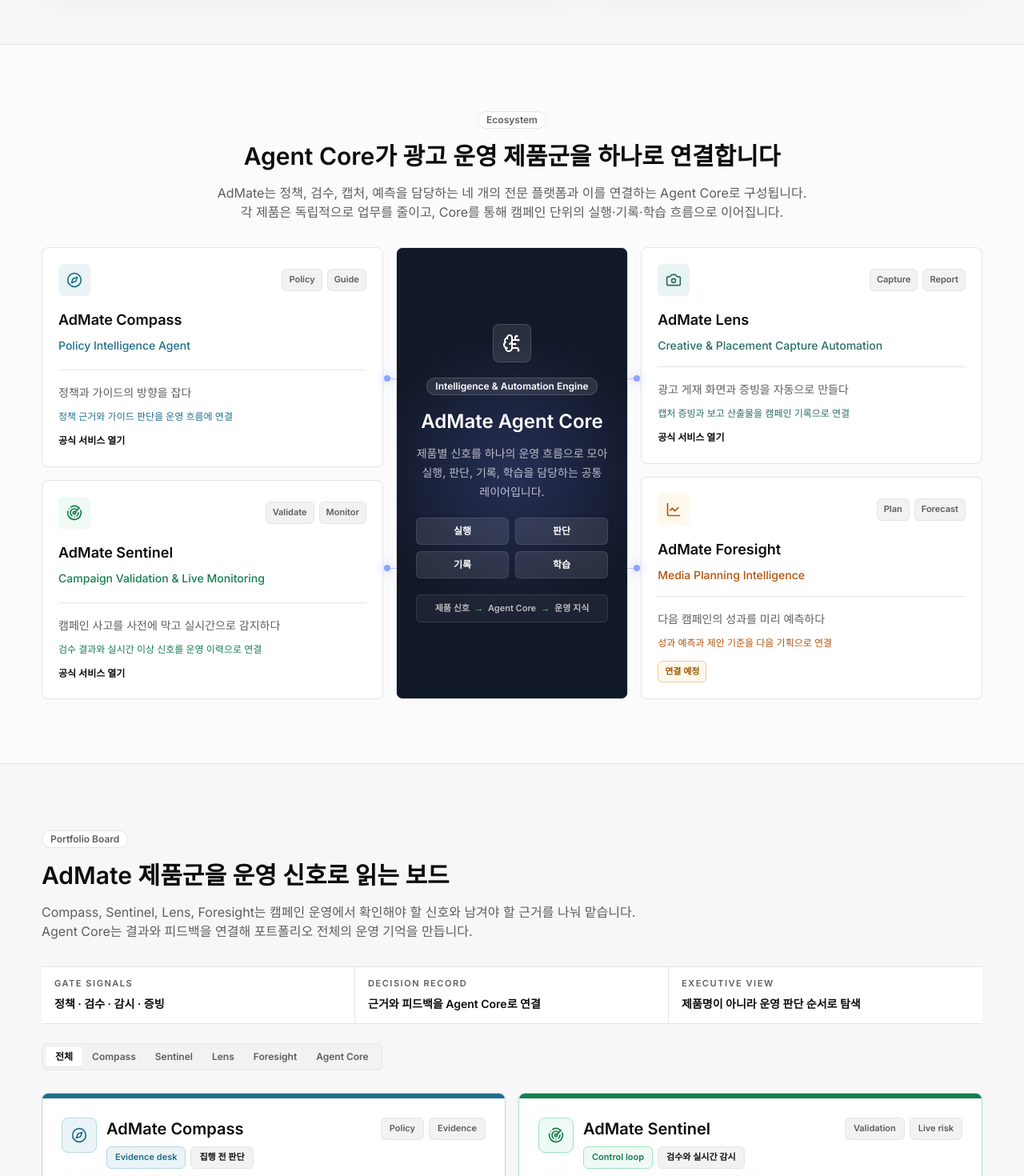
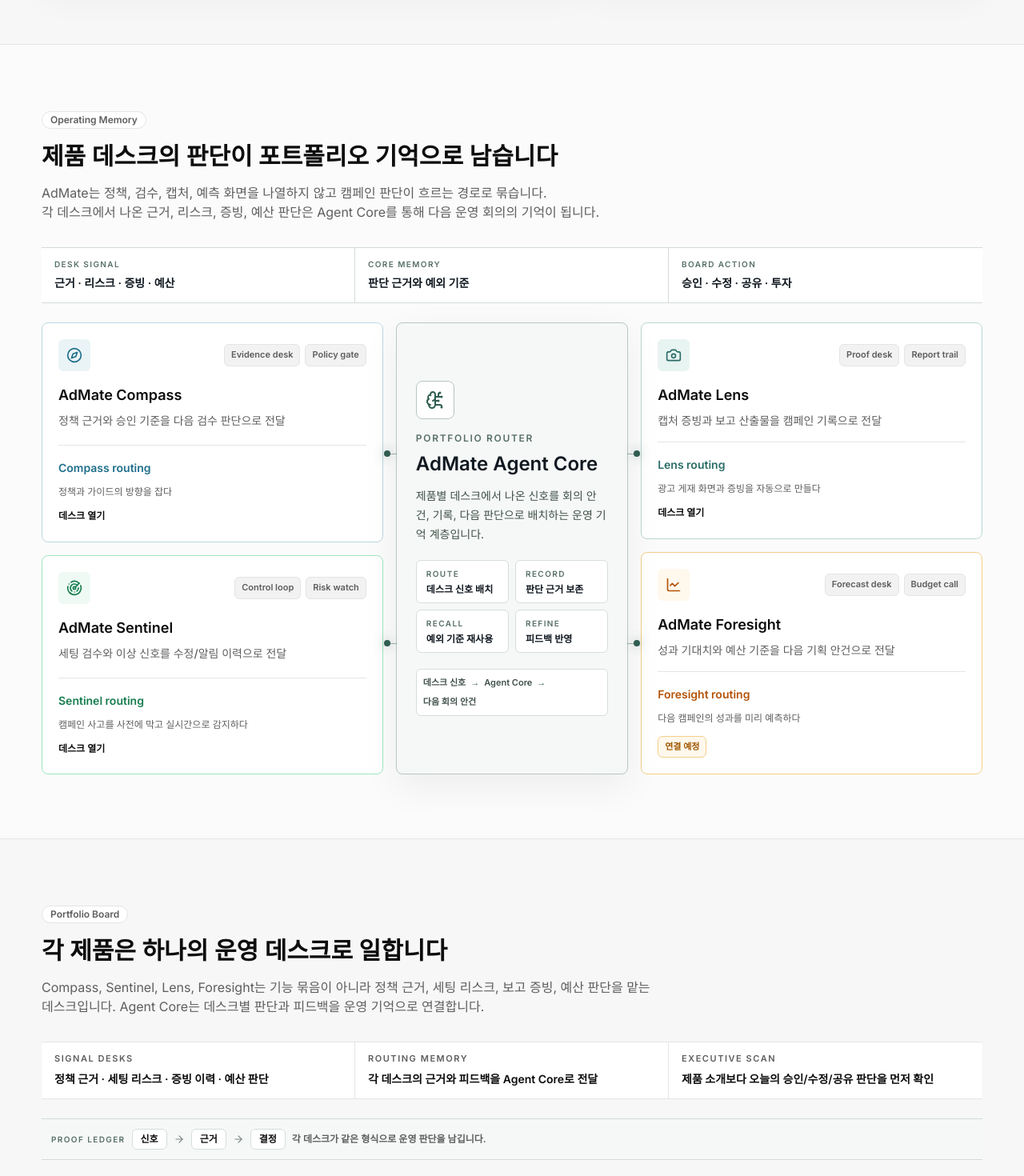
Before and after one commit to Jhongjin/admate-homepage, a Next.js app: page / in a window 1280 px wide. Shown: the part 2780-4250 px from the top of the page at 80% size. Built offline with nearby package versions, Linux system fonts and the light colour scheme.

Commit message:
feat: deepen homepage operating board sections

```diff
--- a/src/components/home/EcosystemSection.tsx
+++ b/src/components/home/EcosystemSection.tsx
@@ -1,27 +1,37 @@
 import Link from "next/link"
 import { BrainCircuit } from "lucide-react"
 
-import { Badge } from "@/components/ui/badge"
 import { Card } from "@/components/ui/card"
 import { products } from "@/lib/admate-content"
 
 import { SectionHeading } from "./SectionHeading"
 
 const productRoles: Record<string, string[]> = {
-  compass: ["Policy", "Guide"],
-  sentinel: ["Validate", "Monitor"],
-  lens: ["Capture", "Report"],
-  foresight: ["Plan", "Forecast"],
+  compass: ["Evidence desk", "Policy gate"],
+  sentinel: ["Control loop", "Risk watch"],
+  lens: ["Proof desk", "Report trail"],
+  foresight: ["Forecast desk", "Budget call"],
 }
 
 const productConnections: Record<string, string> = {
-  compass: "정책 근거와 가이드 판단을 운영 흐름에 연결",
-  sentinel: "검수 결과와 실시간 이상 신호를 운영 이력으로 연결",
-  lens: "캡처 증빙과 보고 산출물을 캠페인 기록으로 연결",
-  foresight: "성과 예측과 제안 기준을 다음 기획으로 연결",
+  compass: "정책 근거와 승인 기준을 다음 검수 판단으로 전달",
+  sentinel: "세팅 검수와 이상 신호를 수정/알림 이력으로 전달",
+  lens: "캡처 증빙과 보고 산출물을 캠페인 기록으로 전달",
+  foresight: "성과 기대치와 예산 기준을 다음 기획 안건으로 전달",
 }
 
-const coreCapabilities = ["실행", "판단", "기록", "학습"]
+const coreCapabilities = [
+  { label: "Route", value: "데스크 신호 배치" },
+  { label: "Record", value: "판단 근거 보존" },
+  { label: "Recall", value: "예외 기준 재사용" },
+  { label: "Refine", value: "피드백 반영" },
+]
+
+const routingLedger = [
+  { label: "Desk signal", value: "근거 · 리스크 · 증빙 · 예산" },
+  { label: "Core memory", value: "판단 근거와 예외 기준" },
+  { label: "Board action", value: "승인 · 수정 · 공유 · 투자" },
+]
 
 export function EcosystemSection() {
   const core = products.find((product) => product.id === "agent-core")
@@ -31,20 +41,30 @@ export function EcosystemSection() {
     <section id="ecosystem" className="border-b border-border bg-[#FBFBFB] py-20">
       <div className="section-shell">
         <SectionHeading
-          eyebrow="Ecosystem"
-          title="Agent Core가 광고 운영 제품군을 하나로 연결합니다"
+          eyebrow="Operating Memory"
+          title="제품 데스크의 판단이 포트폴리오 기억으로 남습니다"
           description={
             <>
               <span className="block">
-                AdMate는 정책, 검수, 캡처, 예측을 담당하는 네 개의 전문 플랫폼과 이를 연결하는 Agent Core로 구성됩니다.
+                AdMate는 정책, 검수, 캡처, 예측 화면을 나열하지 않고 캠페인 판단이 흐르는 경로로 묶습니다.
               </span>
               <span className="block">
-                각 제품은 독립적으로 업무를 줄이고, Core를 통해 캠페인 단위의 실행·기록·학습 흐름으로 이어집니다.
+                각 데스크에서 나온 근거, 리스크, 증빙, 예산 판단은 Agent Core를 통해 다음 운영 회의의 기억이 됩니다.
               </span>
             </>
           }
-          align="center"
         />
+
+        <div className="mb-6 grid border-y border-[#D2DBD5] bg-white sm:grid-cols-3">
+          {routingLedger.map((item) => (
+            <div key={item.label} className="border-b border-[#D2DBD5] px-4 py-3 last:border-b-0 sm:border-b-0 sm:border-r sm:last:border-r-0">
+              <div className="text-[10px] font-semibold uppercase tracking-[0.14em] text-[#587067]">
+                {item.label}
+              </div>
+              <div className="mt-1 text-sm font-semibold leading-6 text-[#101820]">{item.value}</div>
+            </div>
+          ))}
+        </div>
 
         <div className="relative grid gap-4 lg:grid-cols-[1fr_0.68fr_1fr] lg:items-stretch">
           <div className="grid gap-4">
@@ -53,41 +73,41 @@ export function EcosystemSection() {
             ))}
           </div>
 
-          <Card className="relative flex min-h-[280px] flex-col items-center justify-center overflow-visible bg-[#111827] p-6 text-center text-white">
-            <div className="absolute inset-0 overflow-hidden rounded-lg" aria-hidden="true">
-              <div className="absolute inset-0 bg-[radial-gradient(circle_at_center,rgba(94,106,210,0.28),transparent_56%)]" />
-            </div>
+          <Card className="relative flex min-h-[280px] flex-col justify-center overflow-visible border-[#B8C7BE] bg-[#F6F8F7] p-6 text-[#101820] shadow-soft">
             <CoreConnector className="-left-4 top-[29%]" />
             <CoreConnector className="-left-4 top-[71%]" />
             <CoreConnector className="-right-4 top-[29%]" reverse />
             <CoreConnector className="-right-4 top-[71%]" reverse />
             <div className="relative z-10">
-              <div className="mx-auto mb-4 flex h-12 w-12 items-center justify-center rounded-lg border border-white/15 bg-white/10">
+              <div className="mb-4 flex h-12 w-12 items-center justify-center rounded-lg border border-[#B8C7BE] bg-white text-[#2F5D50]">
                 <BrainCircuit className="h-6 w-6" aria-hidden="true" />
               </div>
-              <Badge className="border-white/15 bg-white/10 text-white" variant="outline">
-                {core?.subtitle}
-              </Badge>
-              <h3 className="mt-4 text-2xl font-semibold">{core?.name}</h3>
-              <p className="mt-3 text-sm leading-6 text-white/70">
-                제품별 신호를 하나의 운영 흐름으로 모아 실행, 판단, 기록, 학습을 담당하는 공통 레이어입니다.
+              <div className="text-xs font-semibold uppercase tracking-[0.14em] text-[#587067]">
+                Portfolio router
+              </div>
+              <h3 className="mt-2 text-2xl font-semibold">{core?.name}</h3>
+              <p className="mt-3 text-sm leading-6 text-[#405149]">
+                제품별 데스크에서 나온 신호를 회의 안건, 기록, 다음 판단으로 배치하는 운영 기억 계층입니다.
               </p>
               <div className="mt-5 grid grid-cols-2 gap-2">
                 {coreCapabilities.map((capability) => (
                   <div
-                    key={capability}
-                    className="rounded-md border border-white/10 bg-white/10 px-3 py-2 text-xs font-semibold text-white/82"
+                    key={capability.label}
+                    className="rounded-md border border-[#D5DED8] bg-white px-3 py-2"
                   >
-                    {capability}
+                    <div className="text-[10px] font-semibold uppercase tracking-[0.14em] text-[#587067]">
+                      {capability.label}
+                    </div>
+                    <div className="mt-1 text-xs font-semibold text-[#101820]">{capability.value}</div>
                   </div>
                 ))}
               </div>
-              <div className="mt-5 flex items-center justify-center gap-1.5 rounded-md border border-white/10 bg-white/5 px-2 py-2 text-[11px] font-semibold text-white/70">
-                <span className="whitespace-nowrap">제품 신호</span>
-                <span className="text-emerald-300" aria-hidden="true">→</span>
+              <div className="mt-5 flex flex-wrap items-center gap-1.5 rounded-md border border-[#D5DED8] bg-white px-2 py-2 text-[11px] font-semibold text-[#405149]">
+                <span className="whitespace-nowrap">데스크 신호</span>
+                <span className="text-[#2F5D50]" aria-hidden="true">→</span>
                 <span className="whitespace-nowrap">Agent Core</span>
-                <span className="text-emerald-300" aria-hidden="true">→</span>
-                <span className="whitespace-nowrap">운영 지식</span>
+                <span className="text-[#2F5D50]" aria-hidden="true">→</span>
+                <span className="whitespace-nowrap">다음 회의 안건</span>
               </div>
             </div>
           </Card>
@@ -106,11 +126,11 @@ export function EcosystemSection() {
 function CoreConnector({ className, reverse = false }: { className: string; reverse?: boolean }) {
   return (
     <span
-      className={`absolute hidden h-px w-4 bg-[#8EA2FF]/55 lg:block ${className}`}
+      className={`absolute hidden h-px w-4 bg-[#2F5D50]/45 lg:block ${className}`}
       aria-hidden="true"
     >
       <span
-        className={`absolute -top-1 h-2 w-2 animate-pulse rounded-full bg-[#8EA2FF] shadow-[0_0_14px_rgba(142,162,255,0.8)] ${
+        className={`absolute -top-1 h-2 w-2 animate-pulse rounded-full bg-[#2F5D50] shadow-[0_0_14px_rgba(47,93,80,0.45)] ${
           reverse ? "right-0" : "left-0"
         }`}
       />
@@ -124,7 +144,10 @@ function EcosystemProduct({ product }: { product: (typeof products)[number] }) {
   const connection = productConnections[product.id] ?? product.tagline
 
   return (
-    <Card className="group flex min-h-[186px] flex-col justify-between overflow-hidden p-5 transition duration-300 hover:-translate-y-0.5 hover:shadow-soft">
+    <Card
+      className="group flex min-h-[186px] flex-col justify-between overflow-hidden p-5 transition duration-300 hover:-translate-y-0.5 hover:shadow-soft"
+      style={{ borderColor: product.borderColor }}
+    >
       <div>
         <div className="flex items-center justify-between gap-3">
           <div
@@ -145,15 +168,15 @@ function EcosystemProduct({ product }: { product: (typeof products)[number] }) {
           </div>
         </div>
         <h3 className="mt-4 text-lg font-semibold">{product.name}</h3>
-        <p className="mt-2 text-sm font-medium" style={{ color: product.color }}>
-          {product.subtitle}
+        <p className="mt-2 text-sm font-medium text-muted-foreground">
+          {connection}
         </p>
       </div>
       <div className="mt-4 border-t border-border pt-4">
-        <p className="text-sm leading-6 text-muted-foreground">{product.tagline}</p>
-        <p className="mt-2 text-xs font-medium leading-5" style={{ color: product.color }}>
-          {connection}
+        <p className="text-sm font-semibold leading-6" style={{ color: product.color }}>
+          {product.shortName} routing
         </p>
+        <p className="mt-2 text-xs font-medium leading-5 text-muted-foreground">{product.tagline}</p>
         {product.href && !product.linkDisabled ? (
           <Link
             href={product.href}
@@ -161,7 +184,7 @@ function EcosystemProduct({ product }: { product: (typeof products)[number] }) {
             rel="noreferrer"
             className="mt-3 inline-flex text-xs font-semibold text-foreground underline-offset-4 hover:underline"
           >
-            공식 서비스 열기
+            데스크 열기
           </Link>
         ) : product.linkDisabled ? (
           <span className="mt-3 inline-flex rounded-md border border-[#F5CE8B] bg-[#FFF8EC] px-2 py-1 text-[11px] font-semibold text-[#9E5700]">
--- a/src/components/home/ProductCardsSection.tsx
+++ b/src/components/home/ProductCardsSection.tsx
@@ -8,10 +8,10 @@ import { products } from "@/lib/admate-content"
 import { SectionHeading } from "./SectionHeading"
 
 const productRoleTags: Record<string, string[]> = {
-  compass: ["Policy", "Evidence"],
-  sentinel: ["Validation", "Live risk"],
-  lens: ["Proof", "Capture"],
-  foresight: ["Forecast", "Decision"],
+  compass: ["Policy gate", "Evidence"],
+  sentinel: ["Risk loop", "Live watch"],
+  lens: ["Proof desk", "Capture"],
+  foresight: ["Forecast", "Budget call"],
 }
 
 const productSignals: Record<
@@ -105,10 +105,12 @@ const coreEngines = [
 ]
 
 const portfolioSignals = [
-  { label: "Gate signals", value: "정책 · 검수 · 감시 · 증빙" },
-  { label: "Decision record", value: "근거와 피드백을 Agent Core로 연결" },
-  { label: "Executive view", value: "제품명이 아니라 운영 판단 순서로 탐색" },
+  { label: "Signal desks", value: "정책 근거 · 세팅 리스크 · 증빙 이력 · 예산 판단" },
+  { label: "Routing memory", value: "각 데스크의 근거와 피드백을 Agent Core로 전달" },
+  { label: "Executive scan", value: "제품 소개보다 오늘의 승인/수정/공유 판단을 먼저 확인" },
 ]
+
+const ledgerLabels = ["신호", "근거", "결정"]
 
 export function ProductCardsSection() {
   const core = products.find((product) => product.id === "agent-core")
@@ -119,8 +121,8 @@ export function ProductCardsSection() {
       <div className="section-shell">
         <SectionHeading
           eyebrow="Portfolio Board"
-          title="AdMate 제품군을 운영 신호로 읽는 보드"
-          description="Compass, Sentinel, Lens, Foresight는 캠페인 운영에서 확인해야 할 신호와 남겨야 할 근거를 나눠 맡습니다. Agent Core는 결과와 피드백을 연결해 포트폴리오 전체의 운영 기억을 만듭니다."
+          title="각 제품은 하나의 운영 데스크로 일합니다"
+          description="Compass, Sentinel, Lens, Foresight는 기능 묶음이 아니라 정책 근거, 세팅 리스크, 보고 증빙, 예산 판단을 맡는 데스크입니다. Agent Core는 데스크별 판단과 피드백을 운영 기억으로 연결합니다."
         />
 
         <div className="mb-6 grid border-y border-border bg-card sm:grid-cols-3">
@@ -132,6 +134,21 @@ export function ProductCardsSection() {
               <div className="mt-1 text-sm font-semibold leading-6 text-foreground">{item.value}</div>
             </div>
           ))}
+        </div>
+
+        <div className="mb-6 flex flex-wrap items-center gap-2 border-y border-[#D2DBD5] bg-[#F6F8F7] px-3 py-3 text-xs font-semibold text-[#405149]">
+          <span className="text-[10px] uppercase tracking-[0.14em] text-[#587067]">Proof ledger</span>
+          {ledgerLabels.map((label, index) => (
+            <div key={label} className="flex items-center gap-2">
+              <span className="rounded-md border border-[#D5DED8] bg-white px-2.5 py-1 text-foreground">
+                {label}
+              </span>
+              {index < ledgerLabels.length - 1 ? (
+                <ArrowRight className="h-3.5 w-3.5 text-[#7B8780]" aria-hidden="true" />
+              ) : null}
+            </div>
+          ))}
+          <span className="text-muted-foreground">각 데스크가 같은 형식으로 운영 판단을 남깁니다.</span>
         </div>
 
         <Tabs defaultValue="all" className="w-full">
@@ -265,7 +282,7 @@ function ProductCard({
         ) : null}
         <div className="mt-5 border-t border-border pt-4">
           <div className="mb-2 text-[11px] font-semibold uppercase tracking-[0.12em] text-muted-foreground">
-            운영 단서
+            원천 입력
           </div>
           <div className="flex flex-wrap gap-2">
             {product.features.map((feature) => (
```
